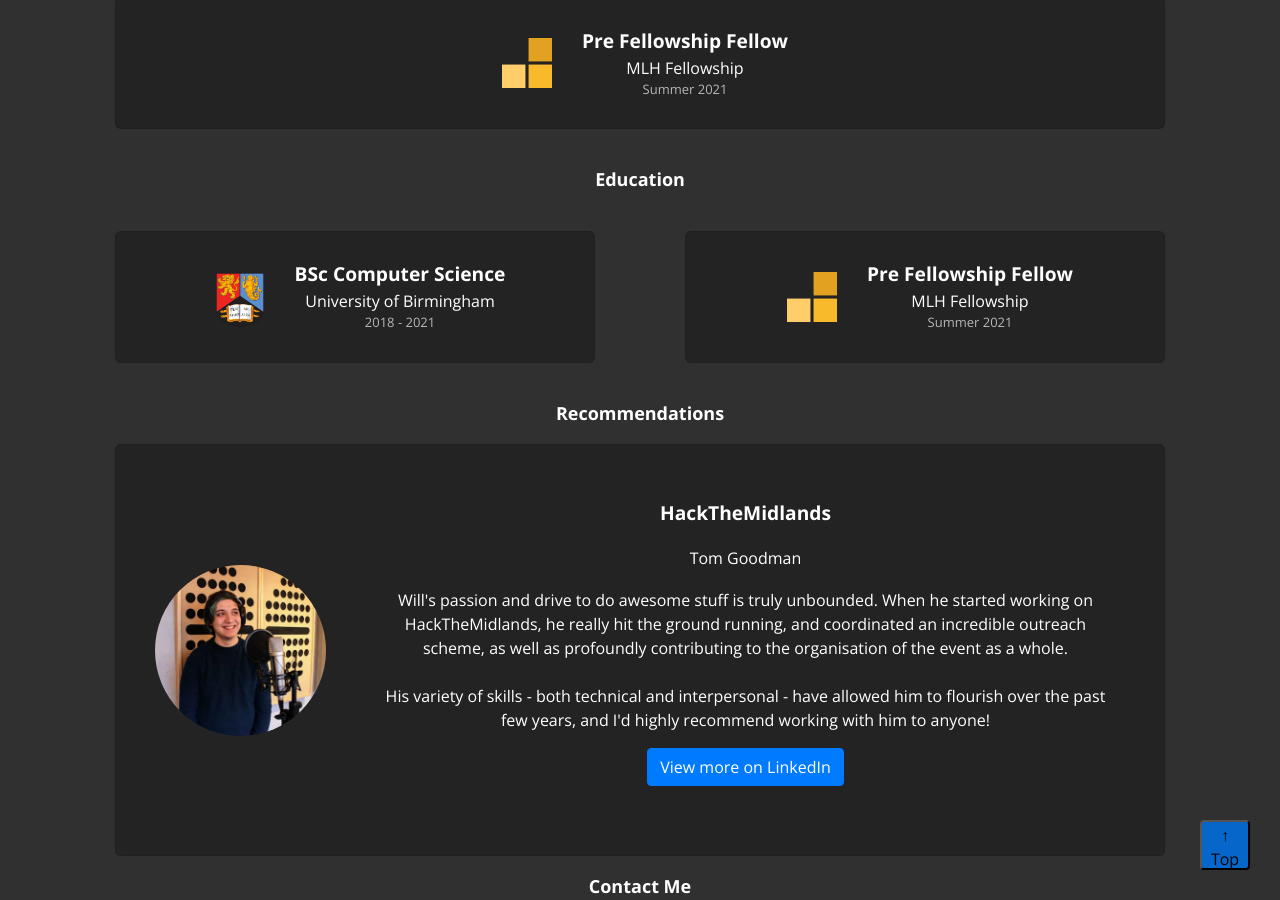
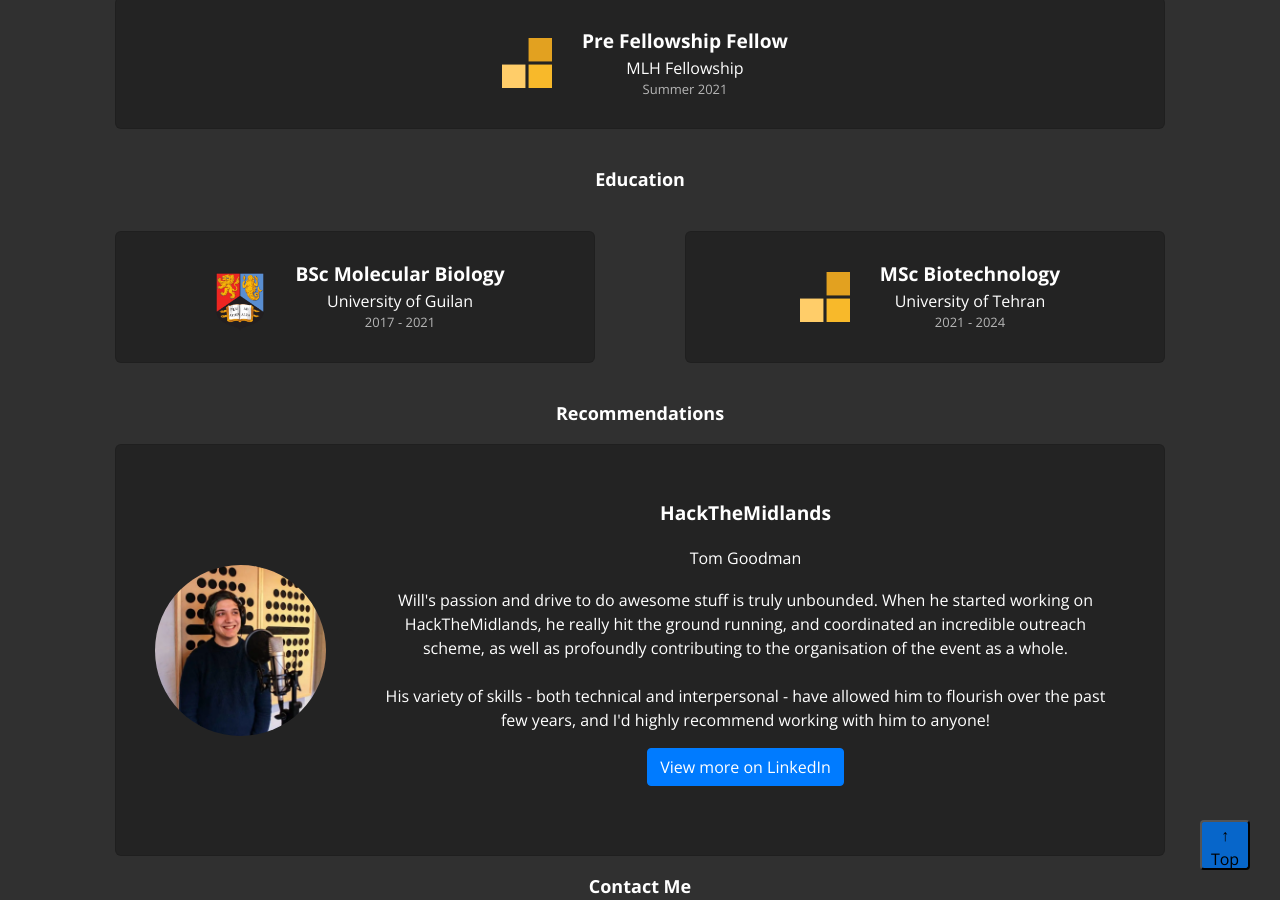
Before and after one commit to mohammad-rasouli/mohammad-rasouli.github.io, a Jekyll site: the page built from index.html, in a window 1280 px wide and 900 px high, scrolled down 1985 px. Built offline with Jekyll 4.4.1, drawn with Linux system fonts in a browser that asks for light colours; nearby versions of some CDN libraries.

Commit message:
education.yml

```diff
--- a/_data/education.yml
+++ b/_data/education.yml
@@ -1,9 +1,9 @@
-- course: BSc Computer Science
-  institute: University of Birmingham
-  dates: 2018 - 2021
+- course: BSc Molecular Biology
+  institute: University of Guilan
+  dates: 2017 - 2021
   logo: uob.png
 
-- course: Pre Fellowship Fellow
-  institute: MLH Fellowship
-  dates: Summer 2021
+- course: MSc Biotechnology
+  institute: University of Tehran
+  dates: 2021 - 2024
   logo: fellowship.svg
```
